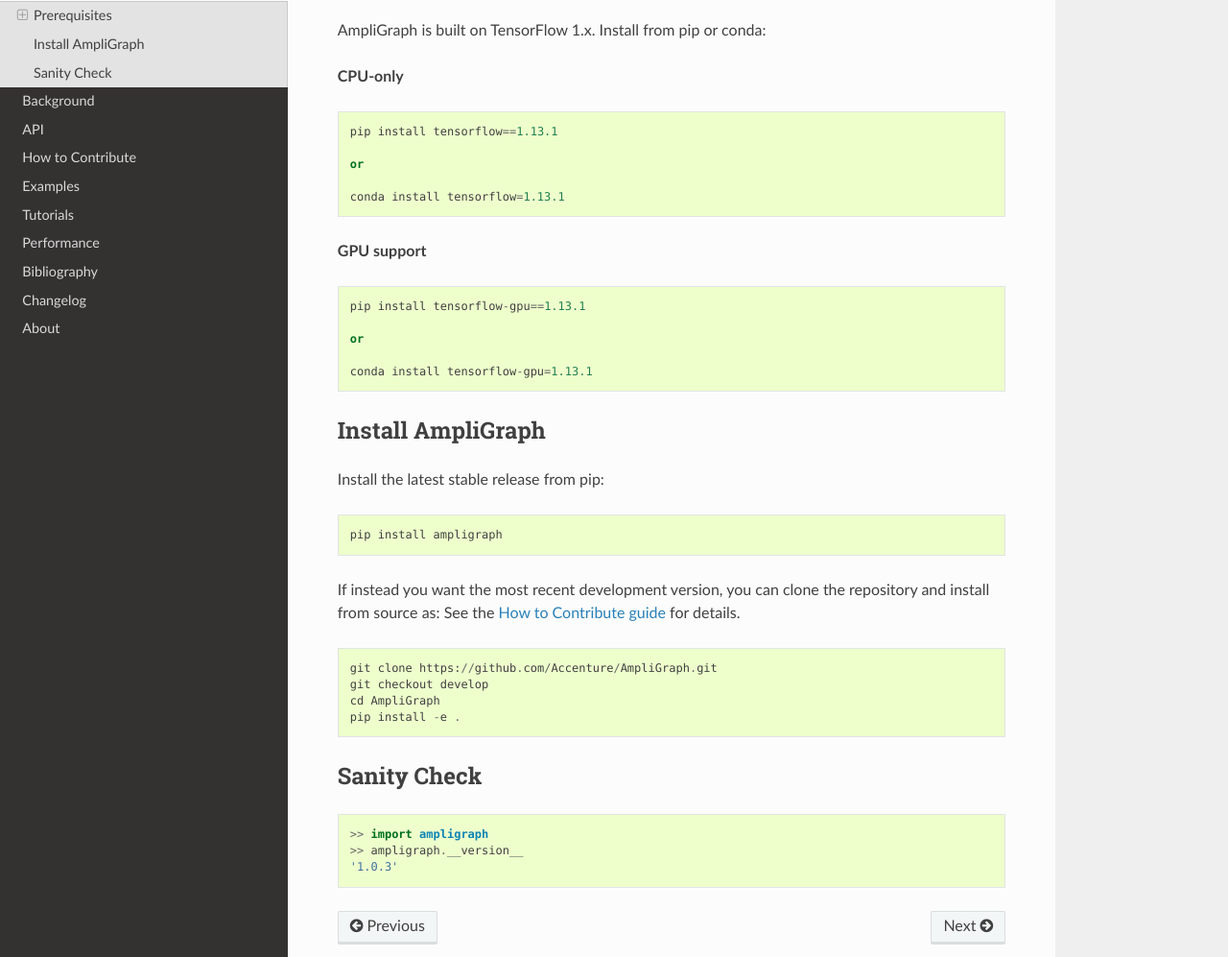
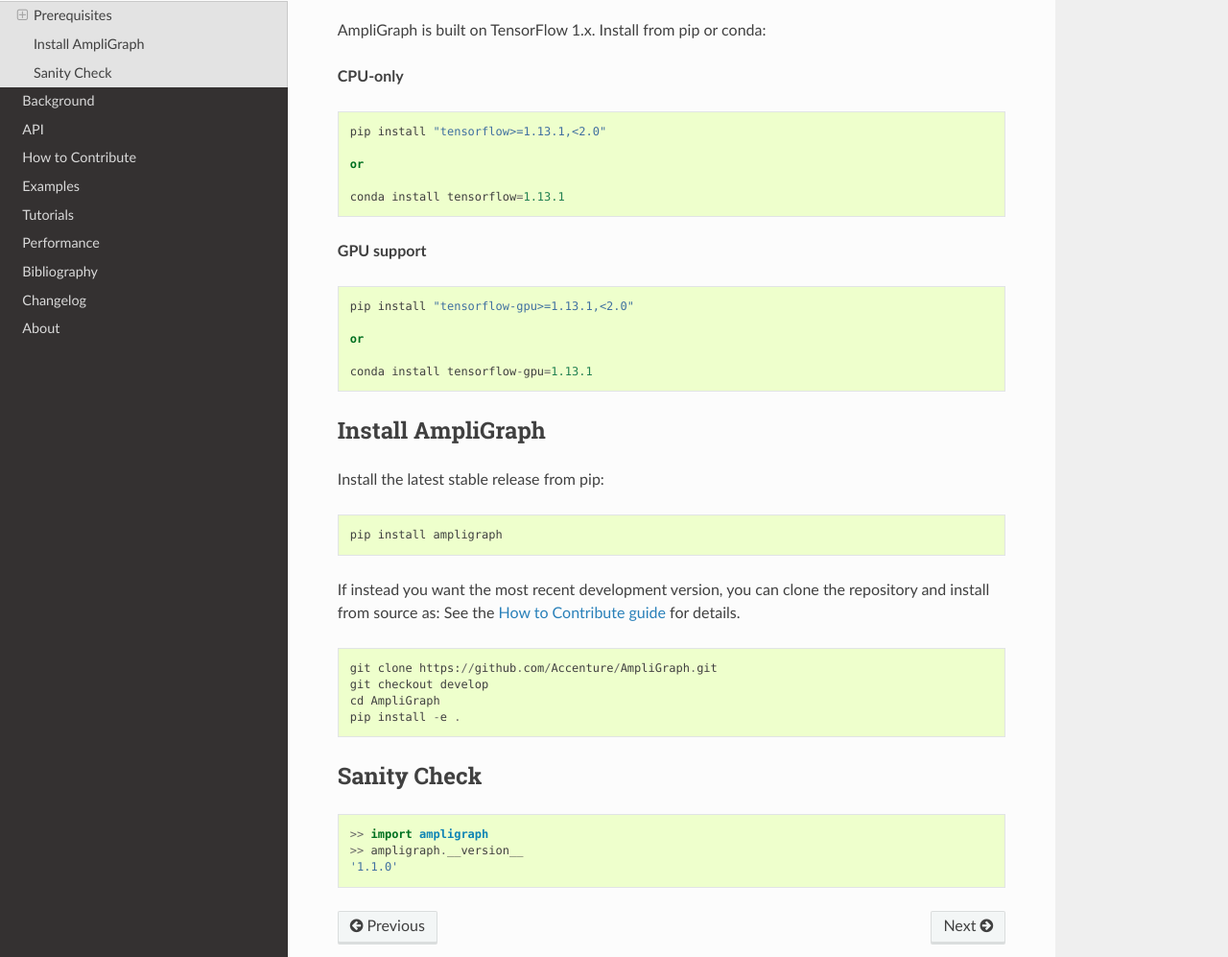
Before and after one commit to Accenture/AmpliGraph, a Sphinx documentation site: the page built from docs/install.md, in a window 1280 px wide and 1400 px high, scrolled down 194 px. Shown: the part 305-1302 px from the top of the window at 96% size. Built offline with Sphinx 7.4.7 and the Read the Docs theme 2.0.0, drawn with Linux system fonts in a browser that asks for light colours; the version number is read from the project's files by our own code.

Commit message:
Updated tf installation instructions

````diff
--- a/docs/install.md
+++ b/docs/install.md
@@ -23,7 +23,7 @@
 **CPU-only**
 
 ```
-pip install tensorflow==1.13.1
+pip install "tensorflow>=1.13.1,<2.0"
 
 or
 
@@ -33,7 +33,7 @@
 **GPU support**
 
 ```
-pip install tensorflow-gpu==1.13.1
+pip install "tensorflow-gpu>=1.13.1,<2.0"
 
 or
 
@@ -66,5 +66,5 @@
 ```python
 >> import ampligraph
 >> ampligraph.__version__
-'1.0.3'
+'1.1.0'
 ```
````
Also changed, not shown: README.md (+3 -3 lines).
